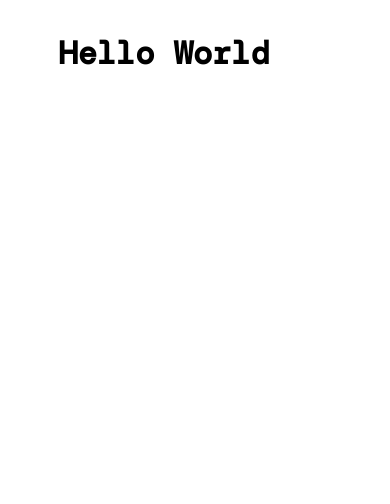
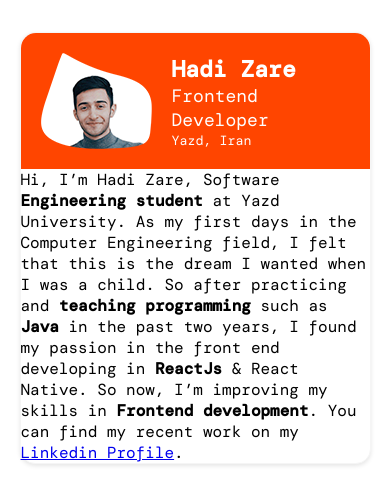
Before and after one commit to hadizz/hadizz.github.io, a Vue app: page / in a window 390 px wide. Shown: the top 504 px of the page. Built offline with nearby package versions, Linux system fonts and the light colour scheme; a web font is replaced by a local one.

Commit message:
feat: add header

```diff
--- a/src/App.vue
+++ b/src/App.vue
@@ -1,11 +1,31 @@
 <template>
-  <h1>Hello World</h1>
+  <Header />
+  <p id="bio"></p>
 </template>
 
 <script>
+import Header from './components/Header';
+import data from './data';
+
 export default {
   name: 'App',
-  components: {},
+  components: {
+    Header,
+  },
+  data() {
+    return {
+      data: data,
+    };
+  },
+  mounted: function() {
+    this.init();
+  },
+  methods: {
+    init: function() {
+      console.log('init');
+      document.getElementById('bio').innerHTML = data.bio;
+    },
+  },
 };
 </script>
 
@@ -18,12 +38,25 @@ export default {
   box-sizing: border-box;
 }
 
+html {
+  width: 70%;
+  margin: 2rem auto;
+}
+
 #app {
   font-family: 'DM Mono', monospace;
   -webkit-font-smoothing: antialiased;
   -moz-osx-font-smoothing: grayscale;
 
-  width: 70%;
-  margin: 2rem auto;
+  background-color: white;
+  border-radius: 15px;
+  border: 1px solid rgb(245, 245, 245);
+  box-shadow: rgba(0, 0, 0, 0.1) 0px 2px 4px 0px;
+}
+
+@media screen and (max-width: 590px) {
+  html {
+    width: 90%;
+  }
 }
 </style>
--- /dev/null
+++ b/src/components/Header.vue
@@ -0,0 +1,74 @@
+<template>
+  <header>
+    <img alt="Hadi Zare Avatar" src="../assets/avatar-3.png" />
+    <div class="avatar-info">
+      <h1 class="name">Hadi Zare</h1>
+      <span class="job">Frontend Developer</span>
+      <small>Yazd, Iran</small>
+    </div>
+  </header>
+</template>
+
+<script>
+export default {
+  name: 'Header',
+};
+</script>
+
+<style scoped>
+header {
+  display: flex;
+  flex-direction: row;
+  background-color: orangered;
+  color: white;
+  padding: 20px;
+  border-radius: 15px 15px 0 0;
+}
+
+.avatar-info {
+  display: flex;
+  flex-direction: column;
+  justify-content: center;
+  margin-left: 20px;
+}
+
+.name {
+  font-size: 28px;
+}
+
+.job {
+  font-size: 22px;
+}
+
+@media screen and (max-width: 590px) {
+  /* img {
+    width: 50%;
+    height: 50%;
+  } */
+  .name {
+    font-size: 23px;
+  }
+  .job {
+    font-size: 18px;
+  }
+}
+
+@media screen and (max-width: 350px) {
+  img {
+    width: 35%;
+    height: 35%;
+  }
+  .avatar-info {
+    margin-left: 10px;
+  }
+  .name {
+    font-size: 15px;
+  }
+  .job {
+    font-size: 11px;
+  }
+  small {
+    font-size: 11px;
+  }
+}
+</style>
--- /dev/null
+++ b/src/data.js
@@ -0,0 +1,24 @@
+const data = {
+  name: 'Hadi Zare',
+  job: 'Frontend Developer',
+  location: 'Yazd, Iran',
+  bio: `<p>Hi, I’m Hadi Zare, Software
+                <strong>Engineering student</strong> at Yazd
+                University. As my first days in
+                the Computer Engineering
+                field, I felt that this is the
+                dream I wanted when I was a
+                child. So after practicing and
+                <strong>teaching programming</strong> such
+                as <strong>Java</strong> in the past two years, I
+                found my passion in the front
+                end developing in <strong>ReactJs</strong> &
+                React Native. So now, I’m
+                improving my skills in
+                <strong>Frontend development</strong>. You
+                can find my recent work on
+                my <a class="fw-bold" href="https://linkedin.com/in/hadizare" target="_blank">Linkedin Profile</a>.
+            </p>`,
+};
+
+export default data;
```
Also changed, not shown: src/assets/avatar-3.png (added), src/assets/logo.png (deleted).
